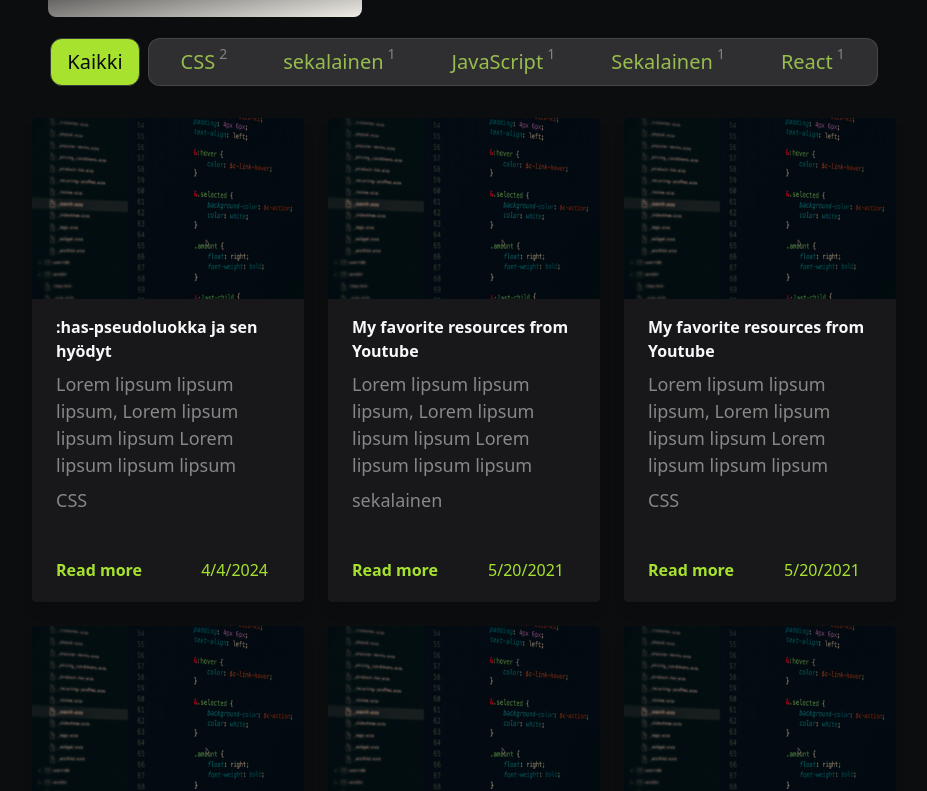
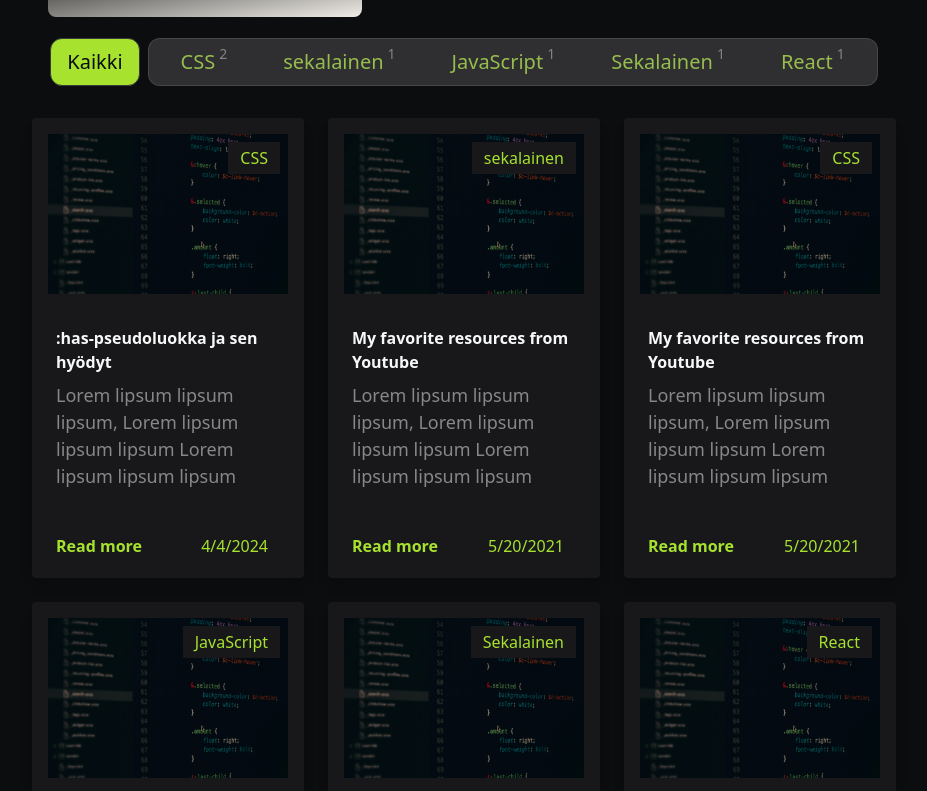
Before and after one commit to juusorutanen/fronttivinkit, a Next.js app: page / in a window 1280 px wide. Shown: the part 594-1385 px from the top of the page, without its empty margins (176-1103 px from the left). Built offline with nearby package versions, Linux system fonts and the light colour scheme.

Commit message:
edit card style

```diff
--- a/components/Card/PostCard.js
+++ b/components/Card/PostCard.js
@@ -1,7 +1,7 @@
 import Link from "next/link";
 import Image from "next/image";
 
-export default function PostCard({post}) {
+export default function PostCard({ post }) {
   const formattedDate = new Date(post.date).toLocaleDateString();
 
   return (
@@ -9,6 +9,7 @@ export default function PostCard({post}) {
       <Link href={`/tip/${post.slug}`}>
         <div className="max-w-sm rounded overflow-hidden shadow-lg bg-dark-charcoal text-white">
           <div className="relative">
+            <div className="overflow-hidden bg-clip-border rounded-xl p-4">
               <Image
                 priority
                 className="w-full"
@@ -18,14 +19,21 @@ export default function PostCard({post}) {
                 alt={post.title}
               />
             </div>
+            <div className="absolute top-6 right-6 text-accent text-sm font-medium bg-dark-charcoal py-1 px-3">
+              {post.category}
+            </div>
+          </div>
           <div className="px-6 py-4">
             <div className="font-bold text-text text-xl mb-2">{post.title}</div>
             <p className="text-light-gray text-base mb-2">{post.description}</p>
-                        <p className="text-light-gray text-base mb-2">{post.category}</p>
           </div>
           <div className="px-6 py-4 flex justify-between items-center">
-                        <span className="font-bold text-blue-500 hover:text-blue-700">Read more</span>
-                        <div className="px-3 py-1 bg-blue-200 text-blue-800 rounded-full text-sm"><p className="text-gray-500 text-sm">{formattedDate}</p></div>
+            <span className="font-bold text-blue-500 hover:text-blue-700">
+              Read more
+            </span>
+            <div className="px-3 py-1 bg-blue-200 text-blue-800 rounded-full text-sm">
+              <p className="text-gray-500 text-sm">{formattedDate}</p>
+            </div>
           </div>
         </div>
       </Link>
```
Lines whose indentation alone changed are shown as unchanged.
